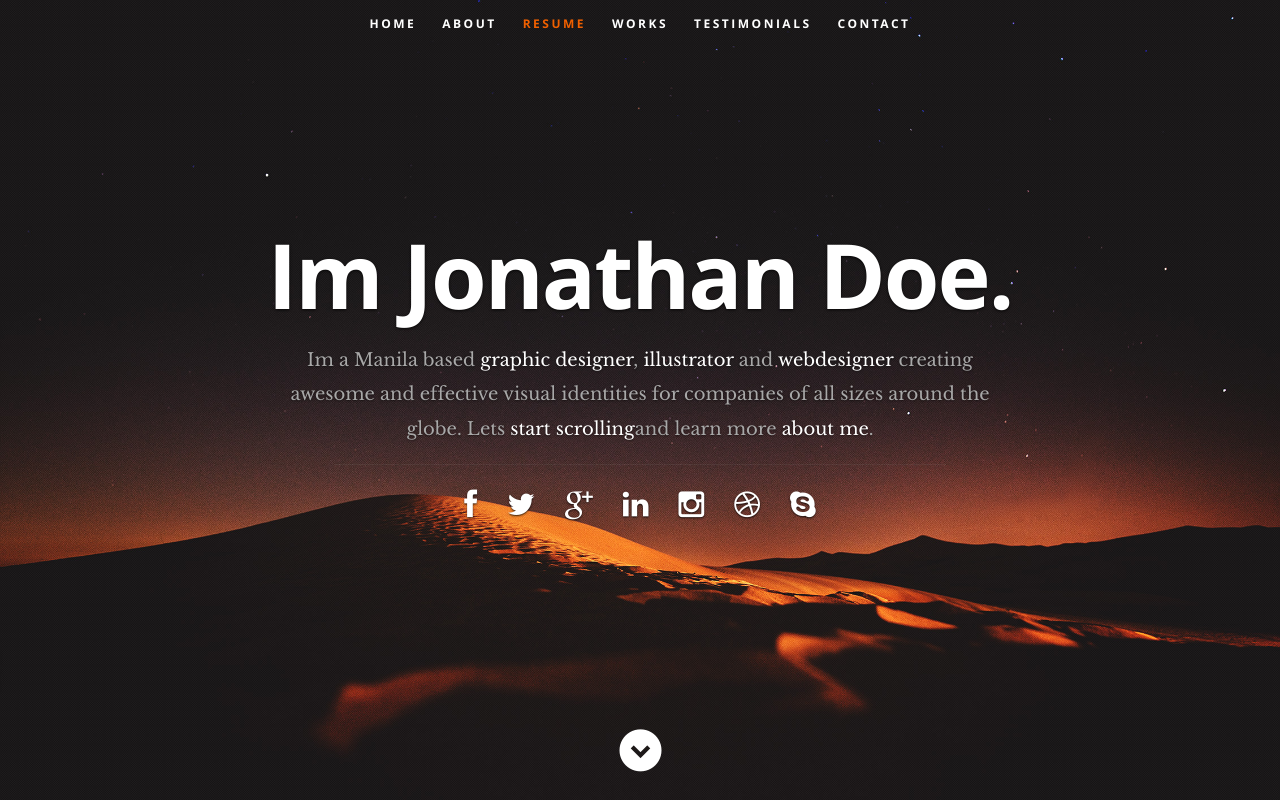
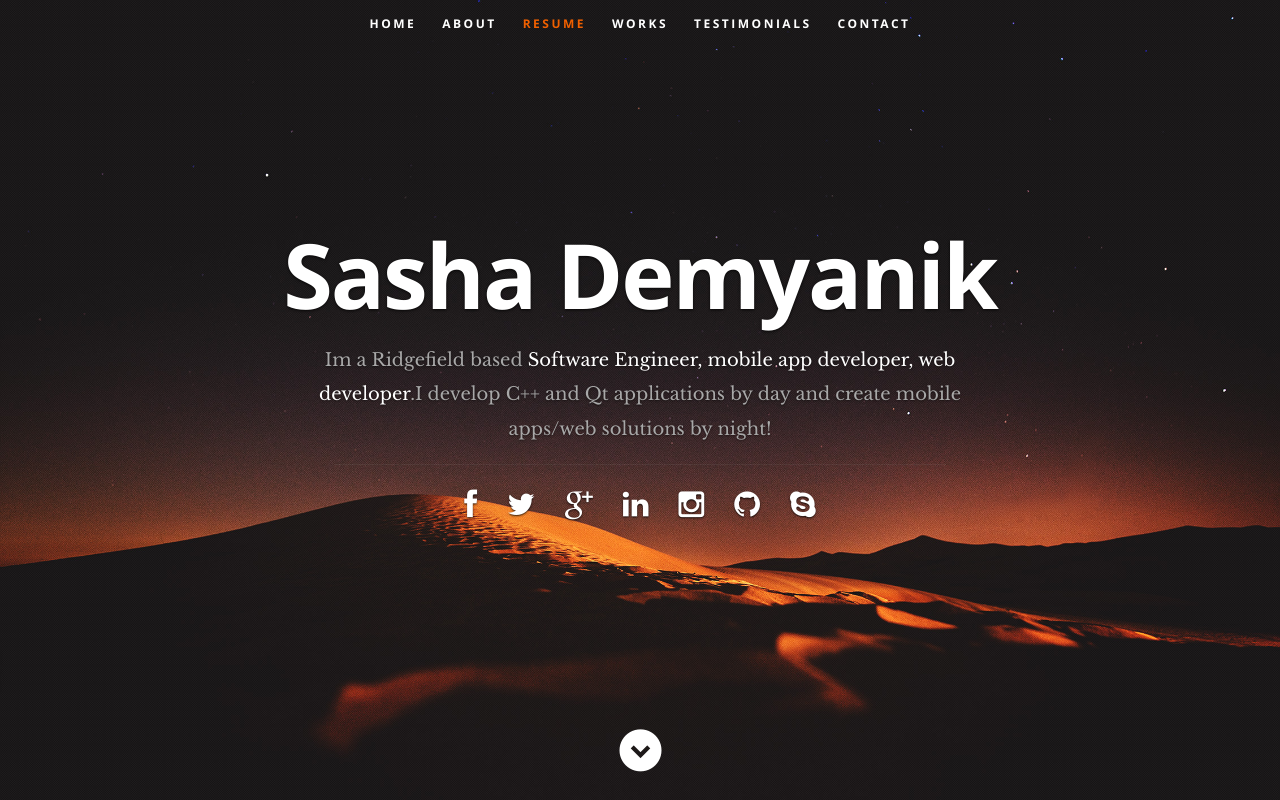
Before and after one commit to Riein/ReactJS_Notes_and_Examples, a React (Create React App) app in the folder resumeviewer/: page / in a window 1280 px wide. Shown: the top 800 px of the page. Built offline with nearby package versions, Linux system fonts and the light colour scheme.

Commit message:
Passes json data into header.
Passes relevant header data into header js file and replaces text with
proper objects.

```diff
--- a/resumeviewer/src/App.js
+++ b/resumeviewer/src/App.js
@@ -39,7 +39,7 @@ class App extends Component {
   render() {
     return (
       <div className="App">
-        <Header />
+        <Header data={this.state.resumeData.main} />
         <About />
         <Resume />
         <Portfolio />
--- a/resumeviewer/src/Components/Header.js
+++ b/resumeviewer/src/Components/Header.js
@@ -2,6 +2,16 @@ import React, { Component } from 'react';
 
 class Header extends Component {
   render() {
+    if(this.props.data) {
+      var name = this.props.data.name;
+      var occupation = this.props.data.occupation;
+      var description = this.props.data.description;
+      var city = this.props.data.address.city;
+      var networks = this.props.data.social.map(function(network) {
+        return <li key={network.name}><a href={network.url}><i className={network.className}></i></a></li>
+      });
+    }
+
     return (
       <header id="home">
 
@@ -23,19 +33,13 @@ class Header extends Component {
 
       <div className="row banner">
          <div className="banner-text">
-            <h1 className="responsive-headline">Im Jonathan Doe.</h1>
-            <h3>Im a Manila based <span>graphic designer</span>, <span>illustrator</span> and <span>webdesigner</span> creating awesome and
-            effective visual identities for companies of all sizes around the globe. Lets <a className="smoothscroll" href="#about">start scrolling</a>
-            and learn more <a className="smoothscroll" href="#about">about me</a>.</h3>
+            <h1 className="responsive-headline">{name}</h1>
+            <h3>Im a {city} based <span>{occupation}</span>.
+               {description}
+            </h3>
             <hr />
             <ul className="social">
-               <li><a href="#"><i className="fa fa-facebook"></i></a></li>
-               <li><a href="#"><i className="fa fa-twitter"></i></a></li>
-               <li><a href="#"><i className="fa fa-google-plus"></i></a></li>
-               <li><a href="#"><i className="fa fa-linkedin"></i></a></li>
-               <li><a href="#"><i className="fa fa-instagram"></i></a></li>
-               <li><a href="#"><i className="fa fa-dribbble"></i></a></li>
-               <li><a href="#"><i className="fa fa-skype"></i></a></li>
+               {networks}
             </ul>
          </div>
       </div>
```
